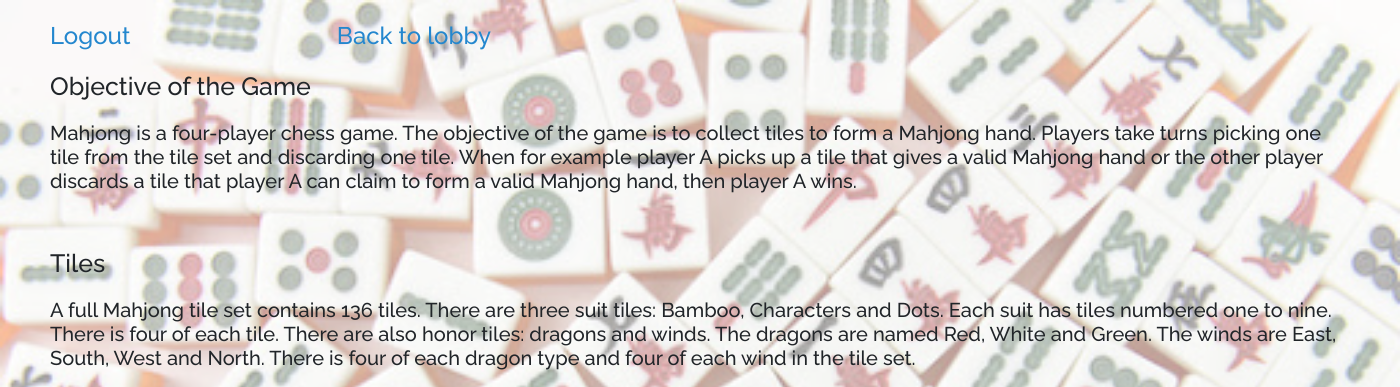
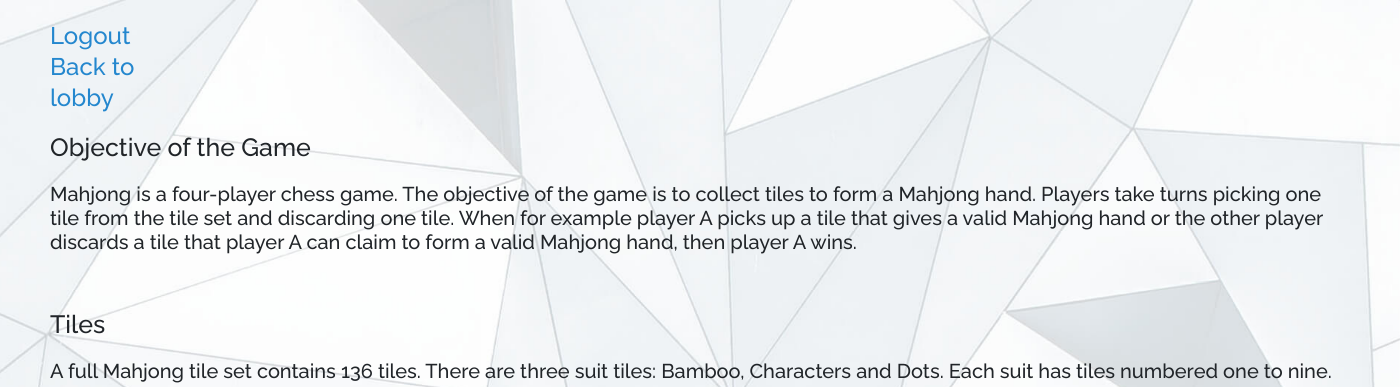
Before and after one commit to lzy0411/newtry, a Django app: page /mahjong/game_instruction in a window 1400 px wide. Shown: the top 387 px of the page. Run offline with Django 3.2, Linux system fonts and the light colour scheme; some libraries are stand-ins or nearby versions.

Commit message:
change background and photo

```diff
--- a/mahjong/templates/mahjong/base.html
+++ b/mahjong/templates/mahjong/base.html
@@ -64,7 +64,7 @@
             }
                       .loginReg {
                 font-size: 24px;
-                margin-right: 200px;
+                margin-right: 1200px;
             }
 
             .demo{
@@ -84,6 +84,25 @@
                 -o-background-size: cover;
                 background-position: center 0;
                 opacity:0.4;
+            }
+
+            .insdemo{
+                position:fixed;
+                top: 0;
+                left: 0;
+                width:100%;
+                height:100%;
+                min-width: 1000px;
+                z-index:-10;
+                zoom: 1;
+                background-color: #fff;
+                background: url(../../static/mahjong/hero-bg.jpg);
+                background-repeat: no-repeat;
+                background-size: cover;
+                -webkit-background-size: cover;
+                -o-background-size: cover;
+                background-position: center 0;
+
             }
 
             .login-card{
--- a/mahjong/templates/mahjong/game_instruction.html
+++ b/mahjong/templates/mahjong/game_instruction.html
@@ -3,7 +3,7 @@
 {% load static %}
 
 {% block backgroundpic%}
-<div class="demo"></div>
+<div class="insdemo"></div>
 {% endblock %}
 
 {% block instruction %}
@@ -12,7 +12,7 @@
 
         <h1 id="logout">
             <a href="{% url 'logout' %}" id="id_logout_link" class="loginReg">Logout</a>
-            <a href="{% url 'lobby' %}" id="lobby" class="loginReg">Back to lobby</a>
+            <a href="{% url 'lobby' %}" id="lobby" class="loginReg" >Back to lobby</a>
         </h1>
 
     </div>
@@ -44,7 +44,7 @@
             There is four of each dragon type and four of each wind in the tile set.
         </h2>
         <center>
-            <img src="{% static 'mahjong/instruction.png' %}" width="500px" >
+            <img src="{% static 'mahjong/tileset.jpg' %}" width="500px" >
         </center>
 
         <br>
```
Also changed, not shown: mahjong/static/mahjong/tileset.jpg (added), 8 other files.
